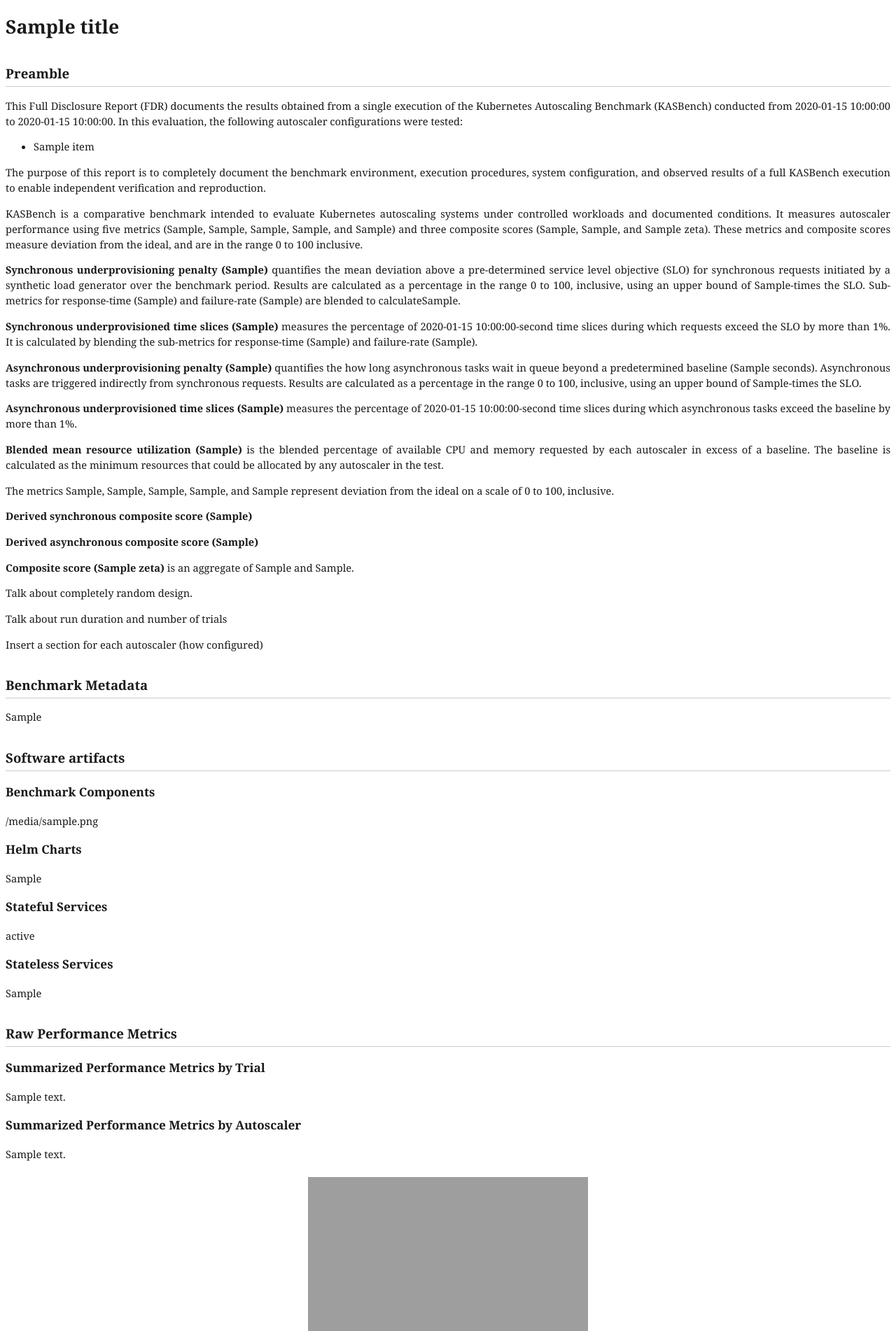
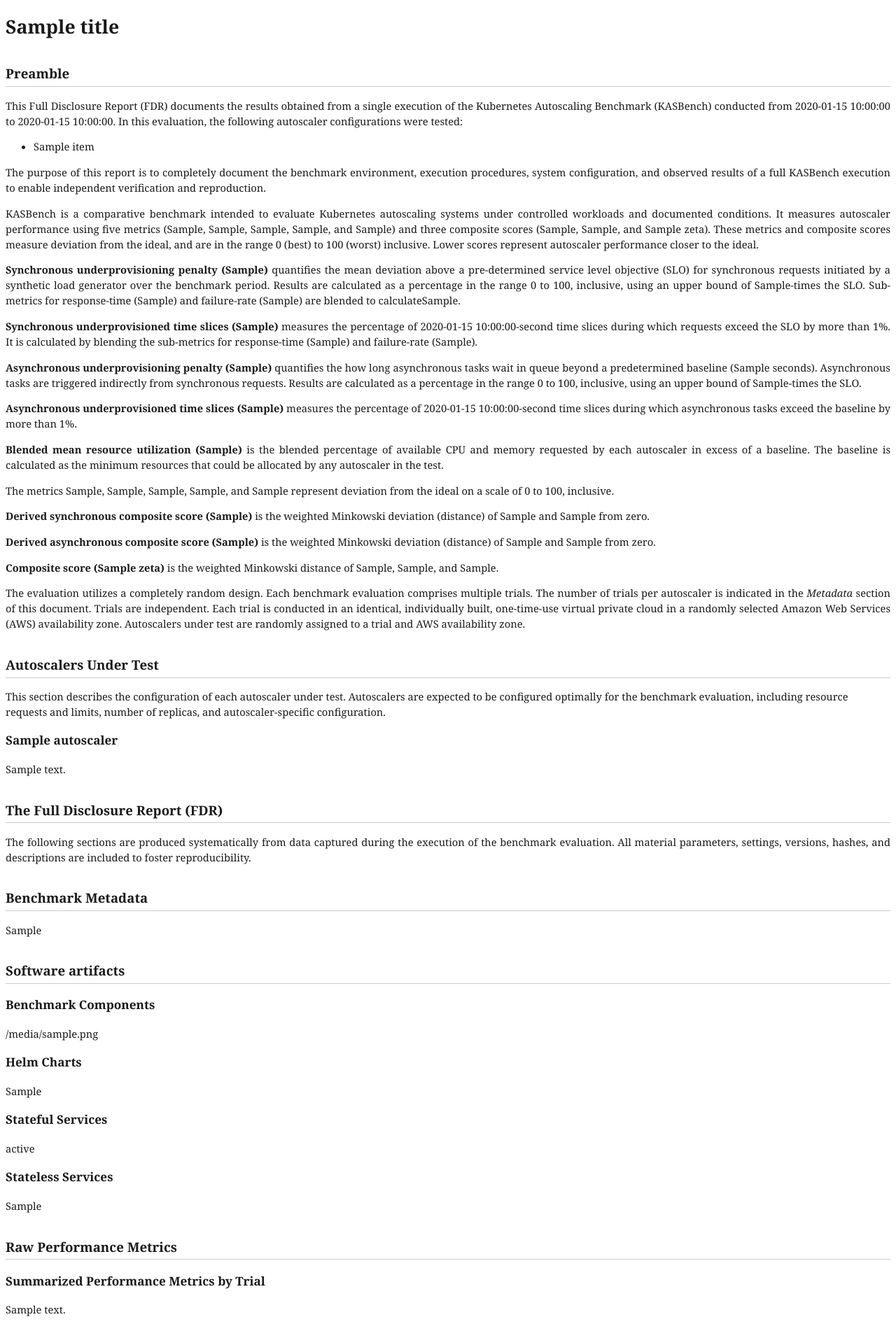
Before and after one commit to kasbench/kasbench-analysis, a Python web app: template src/templates/fdr.html.jinja in a window 1280 px wide. Shown: the top 1902 px of the page at 70% size. Run offline with Jinja, Linux system fonts and the light colour scheme; the template is opened without the code that fills it: most values are stand-ins (such as "Sample title", 1, 10 or a date in 2020); grey boxes are pictures that could not be loaded.

Commit message:
completed notebook for full disclosure report

```diff
--- a/src/templates/fdr.html.jinja
+++ b/src/templates/fdr.html.jinja
@@ -34,7 +34,8 @@
     ({{- theta_s -}}, {{ theta_a -}}, {{ tau_s -}}, {{ tau_a -}}, and {{ bar_c -}})
   and three composite scores
     ({{- d_s -}}, {{ d_a -}}, and {{ zeta -}}).
-  These metrics and composite scores measure deviation from the ideal, and are in the range 0 to 100 inclusive.
+  These metrics and composite scores measure deviation from the ideal, and are in the range 0 (best) to 100 (worst) inclusive.  Lower
+  scores represent autoscaler performance closer to the ideal.
   </p>
 
   <p class="body">
@@ -77,50 +78,50 @@
 
 
   <p class="body">
-  <strong>Derived synchronous composite score ({{- d_s -}})</strong>
+  <strong>Derived synchronous composite score ({{- d_s -}})</strong> is the weighted Minkowski deviation (distance) of
+  {{ theta_s }} and {{ tau_s }} from zero.
   </p>
 
   <p class="body">
-  <strong>Derived asynchronous composite score ({{- d_a -}})</strong>
+  <strong>Derived asynchronous composite score ({{- d_a -}})</strong> is the weighted Minkowski deviation (distance) of
+  {{ theta_a }} and {{ tau_a }} from zero.
+  </p>
   </p>
 
   <p class="body">
-  <strong>Composite score ({{- zeta -}})</strong> is an aggregate of {{ d_s }} and {{ d_a -}}.
+  <strong>Composite score ({{- zeta -}})</strong> is the weighted Minkowski distance of {{ d_s }}, {{ d_a }}, and {{ bar_c -}}.
   </p>
 
   <p class="body">
-  </p>
-
-  <p class="body">
+  The evaluation utilizes a completely random design.  Each benchmark evaluation comprises multiple trials.  The number of
+  trials per autoscaler is indicated in the <em>Metadata</em> section of this document.  Trials are independent.  Each trial
+  is conducted in an identical, individually built, one-time-use virtual private cloud in a randomly selected Amazon Web Services (AWS)
+  availability zone.  Autoscalers under test are randomly assigned to a trial and AWS availability zone.
   </p>
 
 
+  <h2>Autoscalers Under Test</h2>
 
-  <p class="body>
-  The evaluation utilizes a completely random design.
-  Each test comprises multiple trials.
-  Autoscalers under test are randomly assigned to a trial and AWS availability zone.
-  Trials are independent.
-  The execution environment is completely rebuilt for each trial using deterministic scripts.
-  The required number of trials is calculated from measurements obtained during preliminary experiments.
-  The minimum sample size is calculated to achieve a 2.50 maximum half-width of the 95% confidence interval.
+  This section describes the configuration of each autoscaler under test.  Autoscalers are expected to be configured optimally for the benchmark
+  evaluation, including resource requests and limits, number of replicas, and autoscaler-specific configuration.
 
+  {% for autoscaler in autoscaler_descriptions %}
 
+  <h3>{{ autoscaler["name"] -}}</h3>
+
+  <p class="body">
+  {{ autoscaler["description"] }}
   </p>
 
+  {% endfor %}
+
+  <h2>The Full Disclosure Report (FDR)</h2>
+
   <p class="body">
-  Talk about completely random design.
+  The following sections are produced systematically from data captured during the execution of the benchmark evaluation.  All material
+  parameters, settings, versions, hashes, and descriptions are included to foster reproducibility.
   </p>
 
-  <p>
-  Talk about run duration and number of trials
-  </p>
-
-  <p>
-  Insert a section for each autoscaler (how configured)
-  </p>
-
-  </p>
 
   <div class="page-break"></div>
 
@@ -147,6 +148,8 @@
   <div class="table-wrap">
   {{ statefulsets_table_html | safe }}
   </div>
+
+<div class="page-break"></div>
 
   <h3>Stateless Services</h3>
 
@@ -183,12 +186,14 @@
 
   <h2>Comparative Autoscaler Metrics</h2>
 
-  <h3>Synchronous Misprovisioning Penalty (&theta;<sup>S</sup>) by Autoscaler (&alpha; = {{ alpha }})</h3>
+  <h3>Synchronous Underprovisioning Penalty (&theta;<sup>S</sup>) by Autoscaler (&alpha; = {{ alpha }})</h3>
   <div class="table-wrap">
   {{ theta_table_html | safe }}
   </div>
 
-  <h3>Synchronous Misprovisioned Timeshare (&tau;<sup>S</sup>) by Autoscaler (&alpha; = {{ alpha }})</h3>
+ <div class="page-break"></div>
+
+  <h3>Synchronous Underprovisioned Timeshare (&tau;<sup>S</sup>) by Autoscaler (&alpha; = {{ alpha }})</h3>
   <div class="table-wrap">
   {{ tau_table_html | safe }}
   </div>
@@ -204,6 +209,14 @@
   </div>
 
   <h3>Summary Results by Autoscaler</h3>
+
+  <div class="table-wrap">
+  {{ summary_table_html | safe }}
+  </div>
+
+ <div class="page-break"></div>
+
+  <h3>Parameters</h3>
 
   <table class="data-table">
     <thead>
@@ -249,9 +262,6 @@
   </table>
 
 
-  <div class="table-wrap">
-  {{ summary_table_html | safe }}
-  </div>
 
 
 
```
Also changed, not shown: 2 other files. Lines whose indentation alone changed are shown as unchanged.
